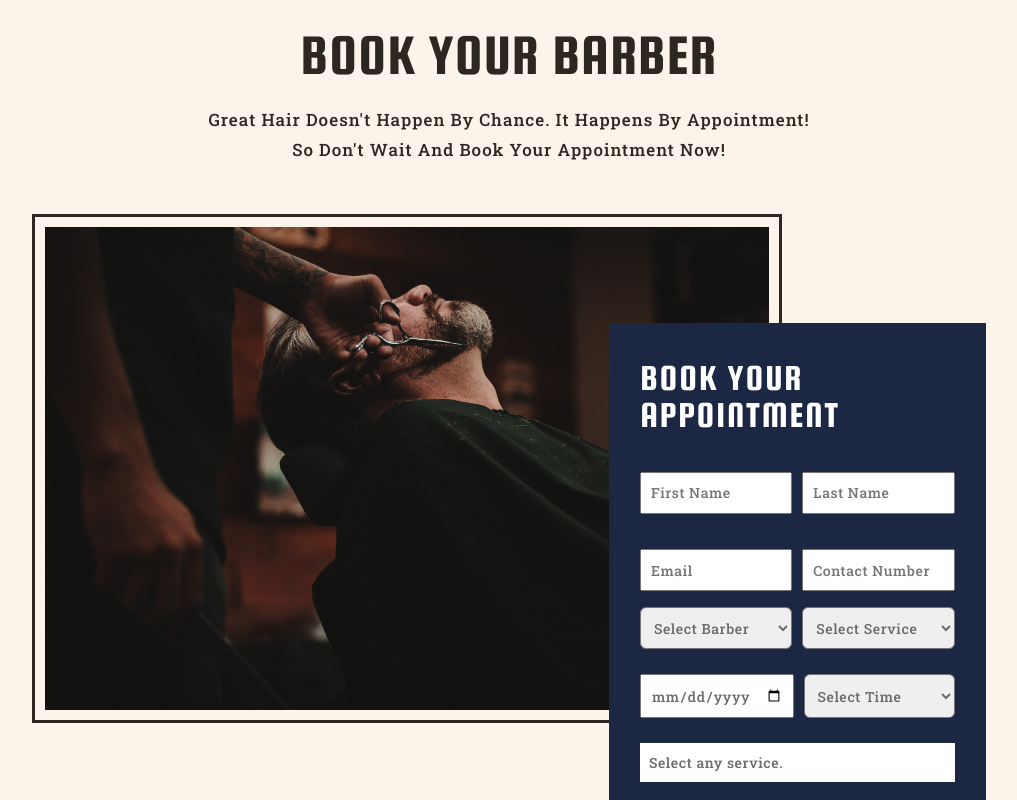
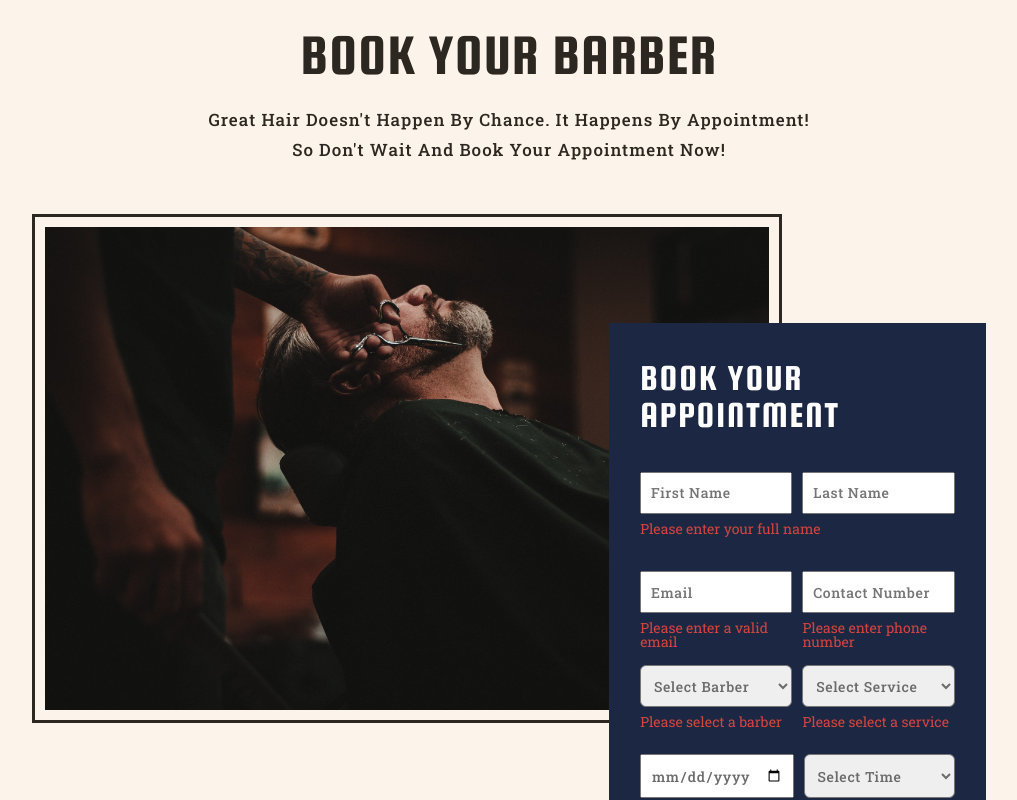
Before and after one commit to salkanovicsafet/ineor-frontend, a React (Create React App) app: page / in a window 1280 px wide. Shown: the top 800 px of the page, without its empty margins (131-1148 px from the left). Built offline with nearby package versions, Linux system fonts and the light colour scheme.

Commit message:
Add and style error messages

```diff
--- a/src/assets/styles/home.scss
+++ b/src/assets/styles/home.scss
@@ -3,7 +3,7 @@
 .main{
   width: 74.5%;
   margin: 1.625rem auto;
-  padding-bottom: 7rem;
+  padding-bottom: 10rem;
 }
 
 header{
@@ -49,12 +49,11 @@ h3:last-of-type{
 .form-container{
   margin: 0;
   max-width: 33%;
-  height: 485px;
   background-color: $primary-color;
   position: absolute;
   right: 0;
   top: 21.5%;
-  padding: 31px;
+  padding: 31px 31px 44px 31px;
 }
 
 h2{
@@ -64,6 +63,20 @@ h2{
   letter-spacing: 1.8px;
   color: $white;
   font-weight: 500;
+}
+
+.error-msg{
+  font-size: 0.875rem;
+  font-family: $font-roboto;
+  margin-top: 0.5rem;
+  color: $error-red;
+  width: 100%;
+  display: flex;
+  gap: .625rem;
+
+  div {
+    width: 100%;
+  }
 }
 
 form{
@@ -77,11 +90,11 @@ form{
   margin-top:1.5625rem;
 }
 
-.field-group:nth-of-type(2){
+.field-group:nth-of-type(3){
   margin-top:2.1875rem;
 }
 
-.field-group:nth-of-type(3){
+.field-group:nth-of-type(5){
   margin-top:1rem;
 }
 
--- a/src/pages/Home.tsx
+++ b/src/pages/Home.tsx
@@ -96,6 +96,7 @@ function Home(): JSX.Element {
                 />
               </div>
             </div>
+            <div className="error-msg">Please enter your full name</div>
             <div className="field-group">
               <div className="field">
                 <input
@@ -117,6 +118,10 @@ function Home(): JSX.Element {
                   required
                 />
               </div>
+            </div>
+            <div className="error-msg">
+              <div>Please enter a valid email</div>
+              <div>Please enter phone number</div>
             </div>
             <div className="field-group">
               <div className="field">
@@ -150,6 +155,10 @@ function Home(): JSX.Element {
                 </select>
               </div>
             </div>
+            <div className="error-msg">
+              <div>Please select a barber</div>
+              <div>Please select a service</div>
+            </div>
             <div className="field-group">
               <div className="field">
                 <input
@@ -175,6 +184,10 @@ function Home(): JSX.Element {
                 </select>
               </div>
             </div>
+            <div className="error-msg">
+              <div>Please pick a date</div>
+              <div>Please pick a time</div>
+            </div>
             <div className="field-group">
               <input type="text" name="price" value={priceField} disabled />
             </div>
--- a/src/utils/_variables.scss
+++ b/src/utils/_variables.scss
@@ -6,3 +6,4 @@ $black: #2C2721;
 $white: #FFFFFF;
 $orange: #FD9564;
 $gray: #6B6B6B;
+$error-red: #D5443F;
```
